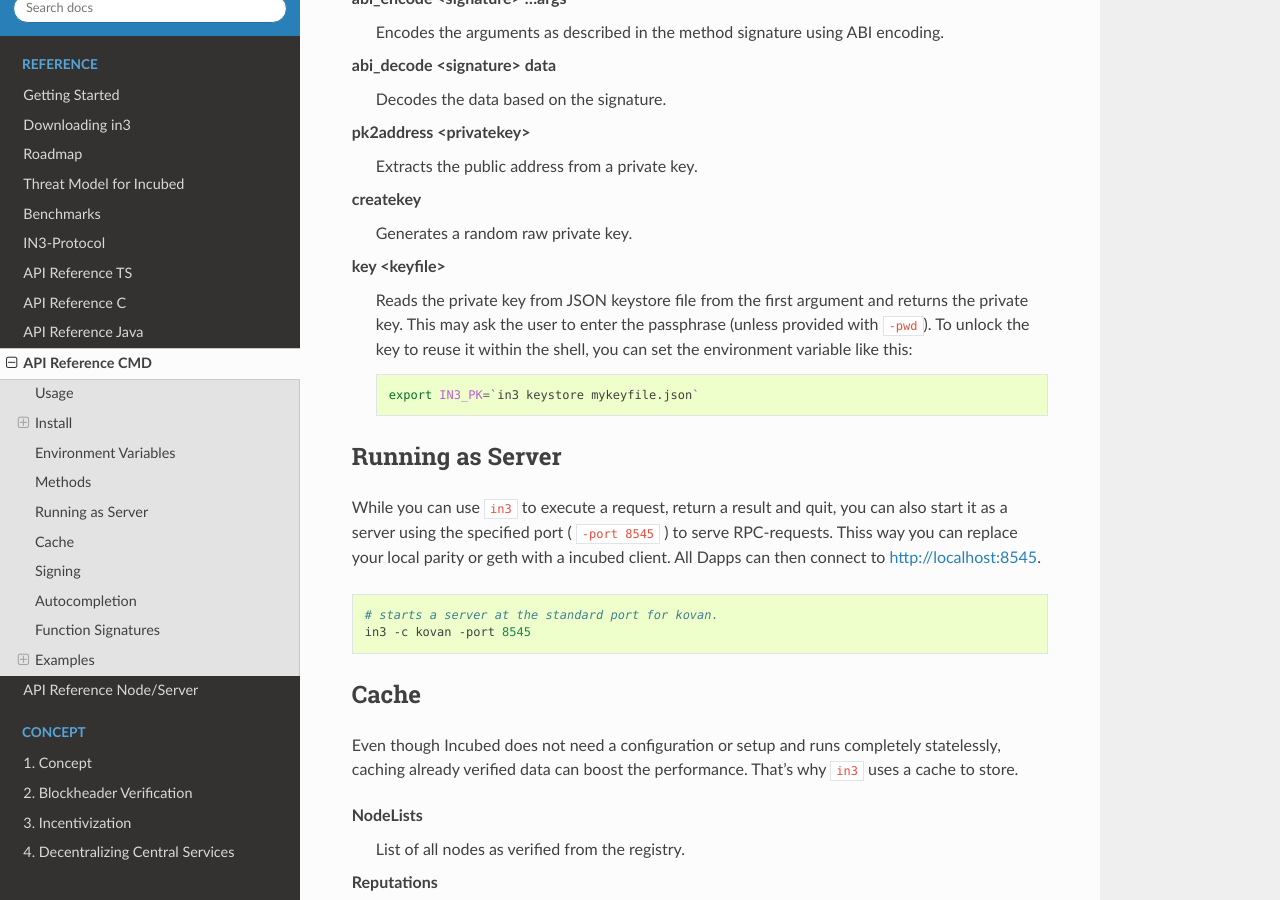
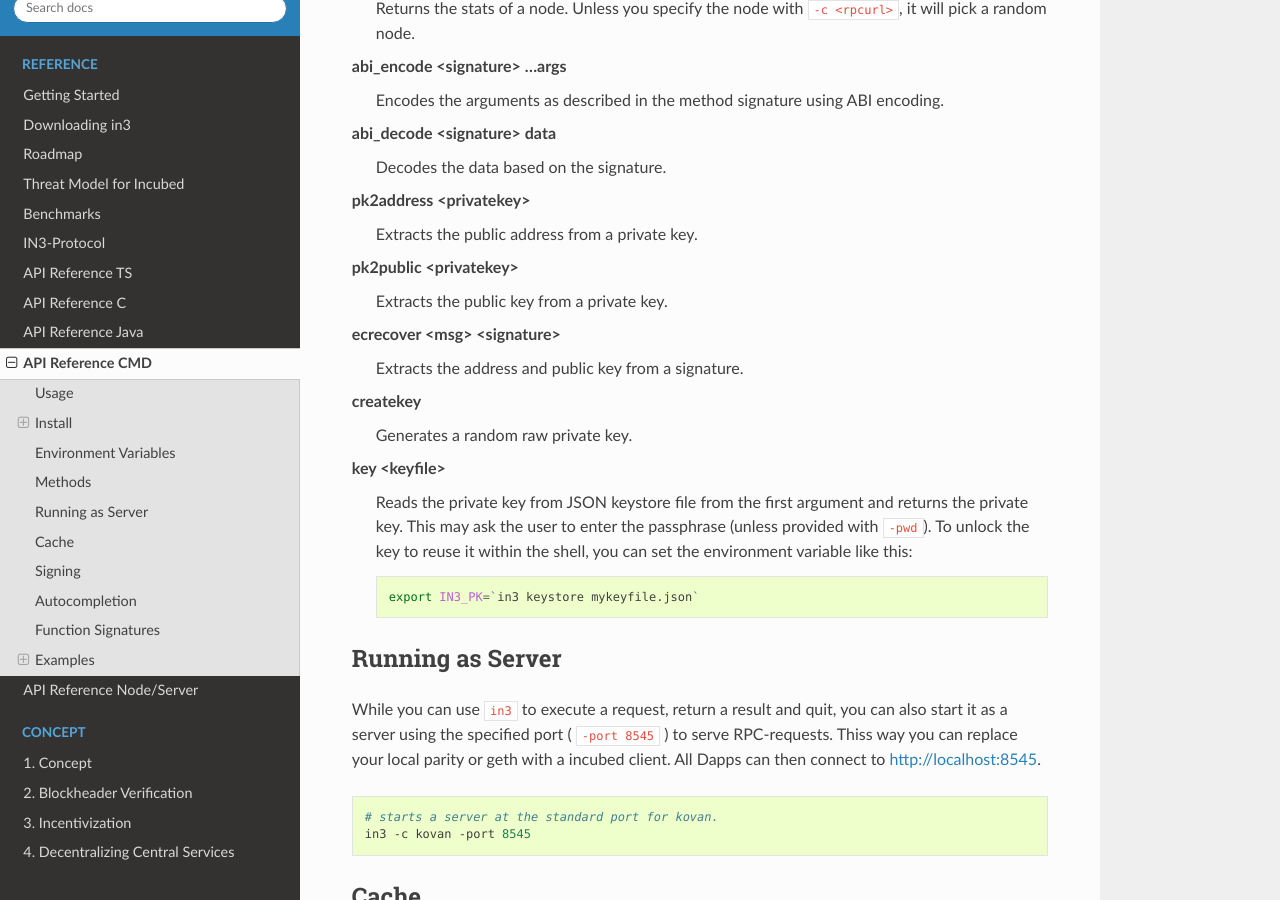
Before and after one commit to blockchainsllc/in3-docs, a Sphinx documentation site: the page built from docs/api-cmd.rst, in a window 1280 px wide and 900 px high, scrolled down 5243 px. Built offline with Sphinx 7.4.7 and the Read the Docs theme 2.0.0, drawn with Linux system fonts in a browser that asks for light colours; some of the changed text lies outside the part shown.

Commit message:
comandline features

```diff
--- a/docs/api-cmd.rst
+++ b/docs/api-cmd.rst
@@ -30,6 +30,7 @@
 -np            Short for ``-p none``.
 -s, -signs     Number of signatures to use when verifying.
 -b, -block     The block number to use when making calls. Could be either ``latest`` (default), ``earliest``, or a hex number.
+-l, -latest    replaces ``latest`` with latest BlockNumber - the number of blocks given.
 -pk            The path to the private key as keystore file.
 -pwd           Password to unlock the key. (Warning: since the passphrase must be kept private, make sure that this key may not appear in the bash_history)
 -to            The target address of the call.
@@ -176,6 +177,10 @@
         Decodes the data based on the signature.
      pk2address <privatekey>
         Extracts the public address from a private key.
+     pk2public <privatekey>
+        Extracts the public key from a private key.
+     ecrecover <msg> <signature>
+        Extracts the address and public key from a signature.
      createkey
         Generates a random raw private key.
      key <keyfile>
```
